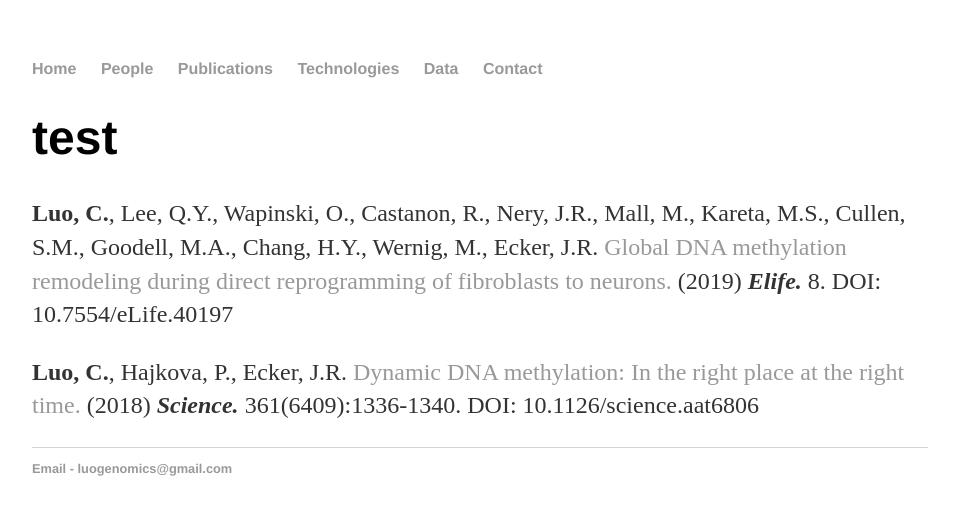
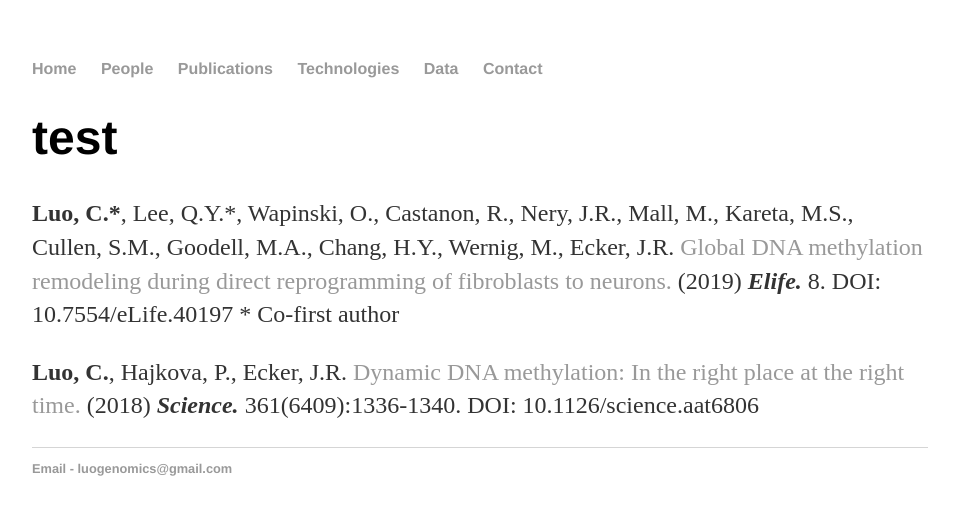
Before and after one commit to luogenomics/luogenomics.github.io, a Jekyll site: the page built from publications/index.html, in a window 1280 px wide. Shown: the top 515 px of the page, without its empty margins (160-1119 px from the left). Built offline with Jekyll 4.4.1, drawn with Linux system fonts in a browser that asks for light colours.

Commit message:
Update index.html

```diff
--- a/publications/index.html
+++ b/publications/index.html
@@ -4,6 +4,6 @@ title: Luo Lab Publications
 ---
 <div class="blurb">
 	<h1>test</h1>
-	<p><span style="font-weight:bold">Luo, C.</span>, Lee, Q.Y., Wapinski, O., Castanon, R., Nery, J.R., Mall, M., Kareta, M.S., Cullen, S.M., Goodell, M.A., Chang, H.Y., Wernig, M., Ecker, J.R. <a href="https://www.ncbi.nlm.nih.gov/pubmed/?term=30644360%5BPMID%5D" target="_blank">Global DNA methylation remodeling during direct reprogramming of fibroblasts to neurons.</a> (2019) <strong><em> Elife.</em></strong> 8.  DOI: 10.7554/eLife.40197 </p>
+	<p><span style="font-weight:bold">Luo, C.*</span>, Lee, Q.Y.*, Wapinski, O., Castanon, R., Nery, J.R., Mall, M., Kareta, M.S., Cullen, S.M., Goodell, M.A., Chang, H.Y., Wernig, M., Ecker, J.R. <a href="https://www.ncbi.nlm.nih.gov/pubmed/?term=30644360%5BPMID%5D" target="_blank">Global DNA methylation remodeling during direct reprogramming of fibroblasts to neurons.</a> (2019) <strong><em> Elife.</em></strong> 8.  DOI: 10.7554/eLife.40197 * Co-first author</p>
 	<p><span style="font-weight:bold">Luo, C.</span>, Hajkova, P., Ecker, J.R. <a href="https://www.ncbi.nlm.nih.gov/pubmed/?term=30262495%5BPMID%5D" target="_blank">Dynamic DNA methylation: In the right place at the right time.</a> (2018) <strong><em> Science.</em></strong> 361(6409):1336-1340.  DOI: 10.1126/science.aat6806 </p>
 </div><!-- /.blurb -->
```
